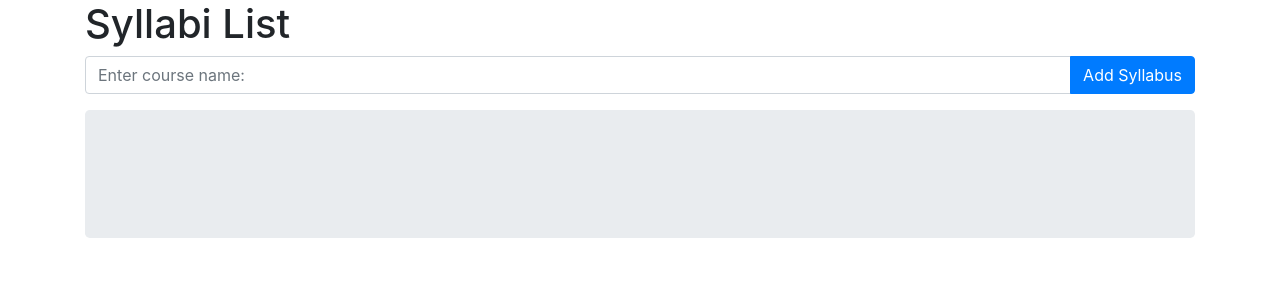
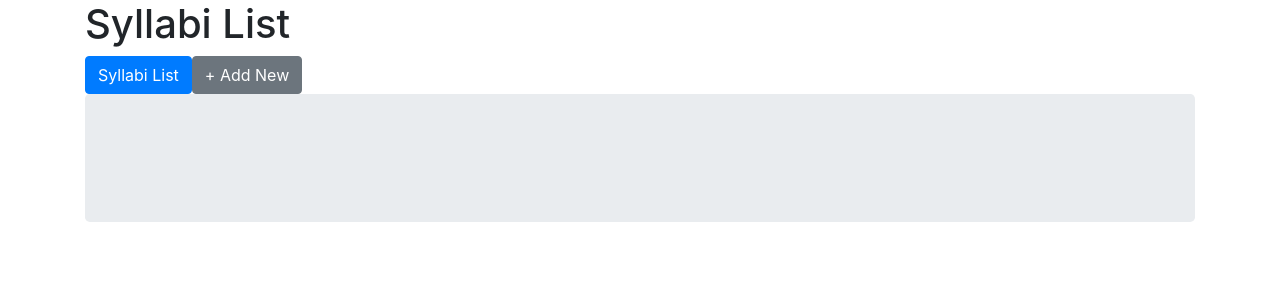
Before and after one commit to dkStephanos/syllabison, a React (Create React App) app in the folder syllabison/: page / in a window 1280 px wide. Shown: the top 300 px of the page. Built offline with nearby package versions, Linux system fonts and the light colour scheme.

Commit message:
Integrated react-router-dom

```diff
--- a/syllabison/package.json
+++ b/syllabison/package.json
@@ -12,6 +12,7 @@
     "react-bootstrap": "^1.0.0-beta.14",
     "react-dom": "^16.10.2",
     "react-redux": "^7.1.1",
+    "react-router-dom": "^5.1.2",
     "react-scripts": "3.2.0",
     "redux": "^4.0.4"
   },
--- a/syllabison/src/App.js
+++ b/syllabison/src/App.js
@@ -3,7 +3,9 @@ import Container from 'react-bootstrap/Container';
 import Button from 'react-bootstrap/Button';
 import Col from 'react-bootstrap/Col';
 import Row from 'react-bootstrap/Row';
+import { Route } from 'react-router-dom';
 
+import Navigation from './components/Navigation';
 import AddSyllabus from './containers/AddSyllabus';
 import SyllabiListContainer from './containers/SyllabiListContainer';
 
@@ -14,8 +16,9 @@ class App extends Component {
         <Row className="row">
           <Col xs={12}>
             <h1>Syllabi List</h1>
-            <AddSyllabus />
-            <SyllabiListContainer />
+            <Navigation />
+            <Route exact path="/" component={SyllabiListContainer} />
+            <Route exact path="/new-syllabus" component={AddSyllabus} />
           </Col>
         </Row>
       </Container>
--- a/syllabison/src/index.js
+++ b/syllabison/src/index.js
@@ -3,13 +3,16 @@ import { render } from 'react-dom';
 import { Provider } from 'react-redux';
 import { createStore } from 'redux';
 import toDoApp from './reducers';
+import { BrowserRouter } from 'react-router-dom';
 import App from './App';
 
 const store = createStore(toDoApp);
 
 render(
   <Provider store={store}>
-    <App />
+    <BrowserRouter>
+      <App />
+    </BrowserRouter>
   </Provider>,
   document.getElementById('root')
 );
```
Also changed, not shown: 1 other file (tests, documents, lock files or other folders).
